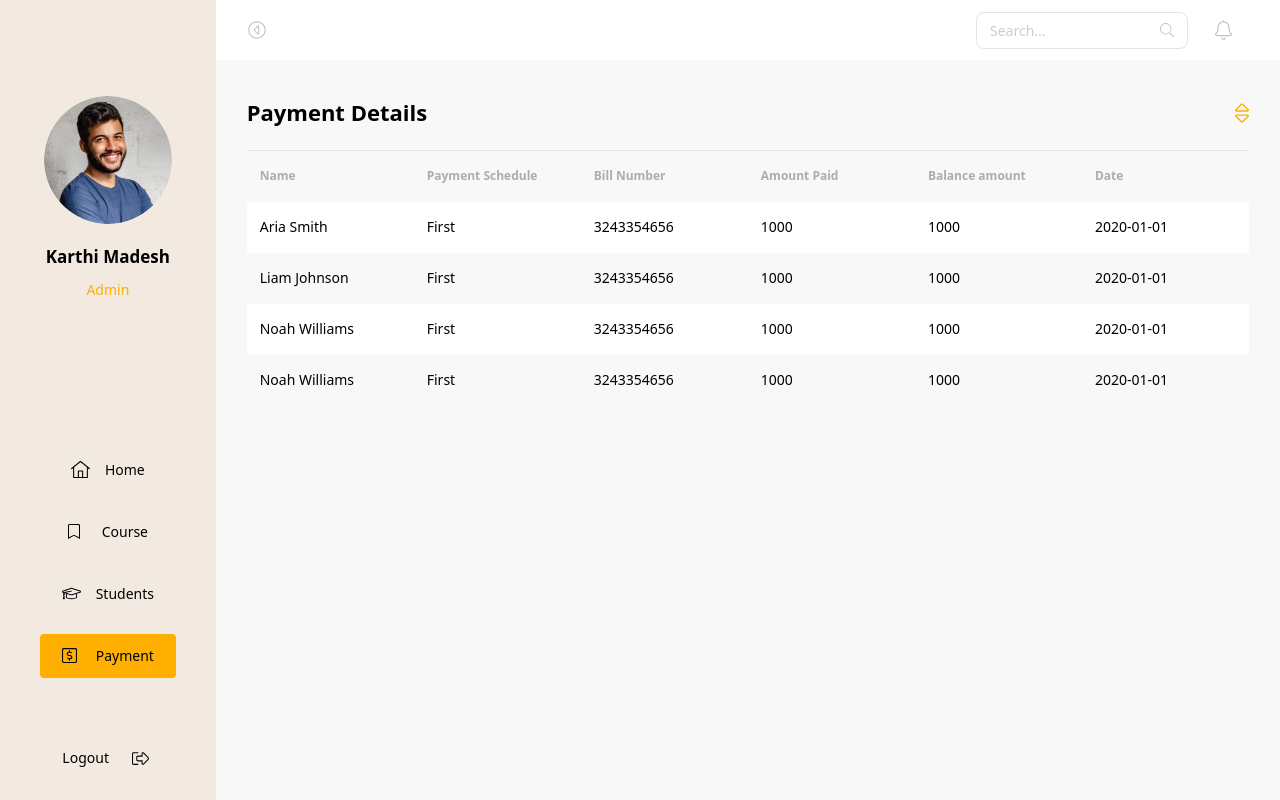
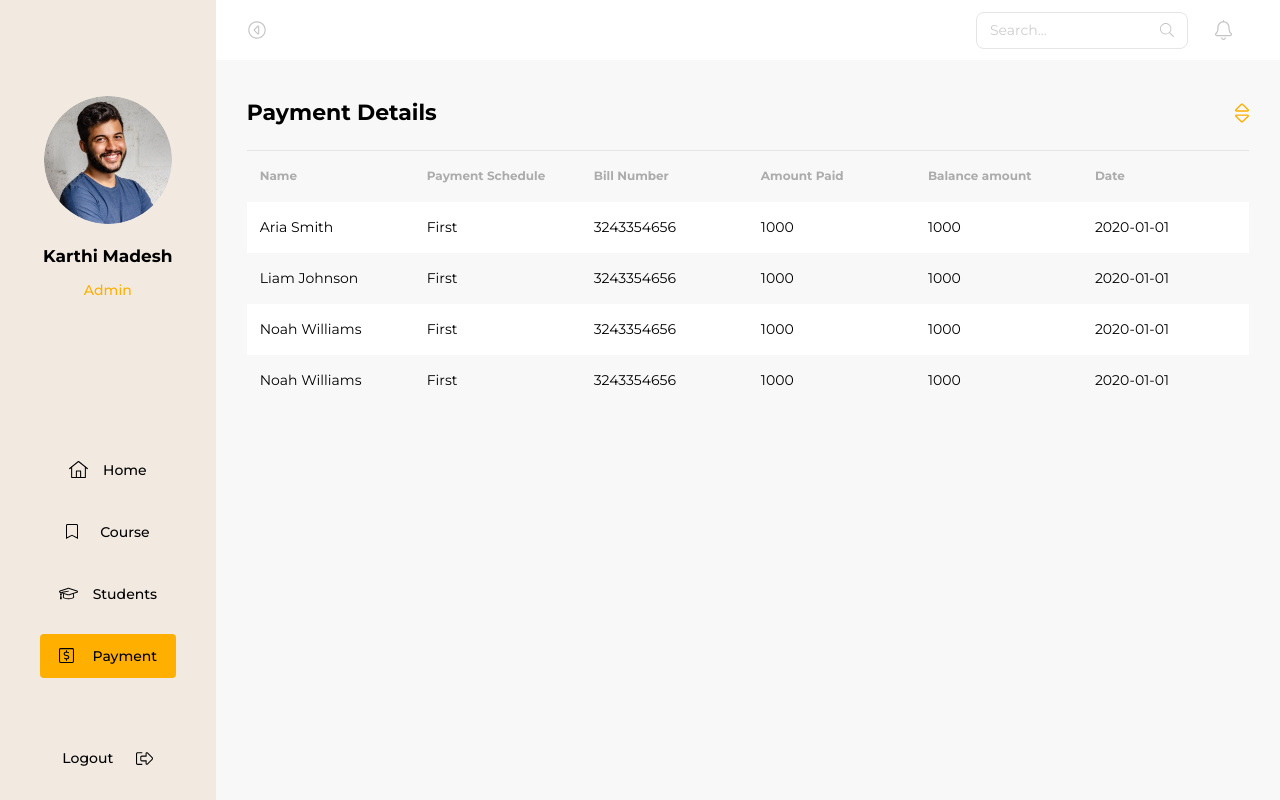
Before and after one commit to EdKo2001/React-Developer-Digital-Governance-Agency, a Next.js app: page /payment in a window 1280 px wide. Built offline with nearby package versions, Linux system fonts and the light colour scheme; data requests are answered from the project's data file.

Commit message:
feat(font-montserrat): add

```diff
--- a/src/app/layout.tsx
+++ b/src/app/layout.tsx
@@ -1,6 +1,13 @@
 import type { Metadata } from "next";
+import { Montserrat } from "next/font/google";
 
 import "./globals.css";
+
+const montserrat = Montserrat({
+  subsets: ["latin"],
+  style: ["normal"],
+  weight: ["400", "500", "600", "700"],
+});
 
 export const metadata: Metadata = {
   title: "Sign In",
@@ -16,7 +23,7 @@ export default function RootLayout({
 }) {
   return (
     <html lang="en">
-      <body className="h-screen">{children}</body>
+      <body className={`${montserrat.className}  h-screen`}>{children}</body>
     </html>
   );
 }
--- a/src/app/payment/page.tsx
+++ b/src/app/payment/page.tsx
@@ -36,8 +36,8 @@ export default async function Payment() {
 
   return (
     <DashboardLayout>
-      <div className="flex items-center justify-between border-b border-borderColor pb-[20.5px] text-[22px] font-bold">
-        <h2>Payment Details</h2>
+      <div className="flex items-center justify-between border-b border-borderColor pb-[20.5px] ">
+        <h2 className="text-[22px] font-bold">Payment Details</h2>
         <button>
           <Image src="/images/sort.svg" alt="sort" width={14} height={19.25} />
         </button>
--- a/tailwind.config.ts
+++ b/tailwind.config.ts
@@ -8,6 +8,9 @@ const config: Config = {
   ],
   theme: {
     extend: {
+      fontFamily: {
+        montserrat: ["Montserrat", "sans-serif"],
+      },
       colors: {
         gray: "#6C6C6C",
         lightGray: "#CDCDCD",
```
